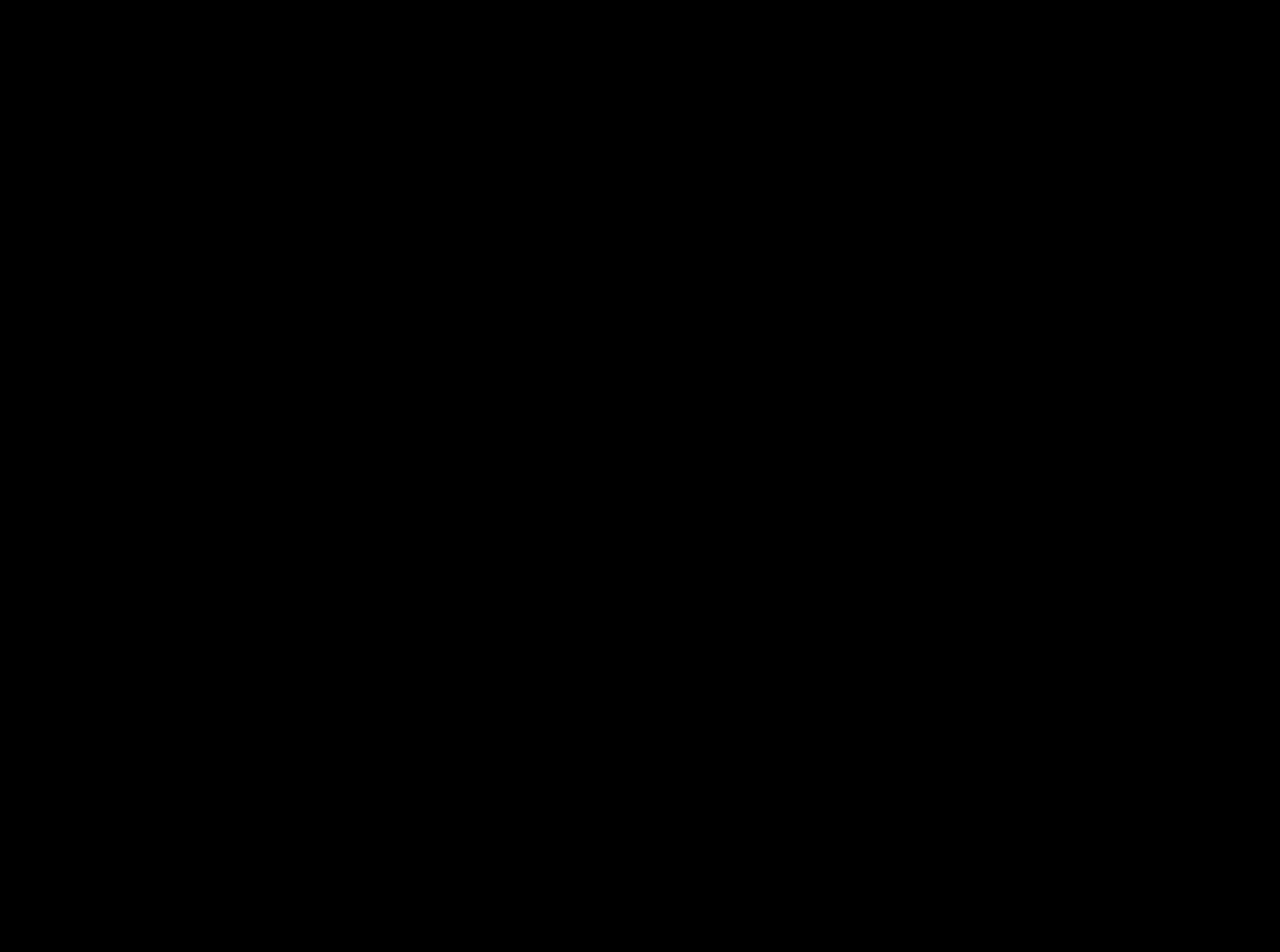
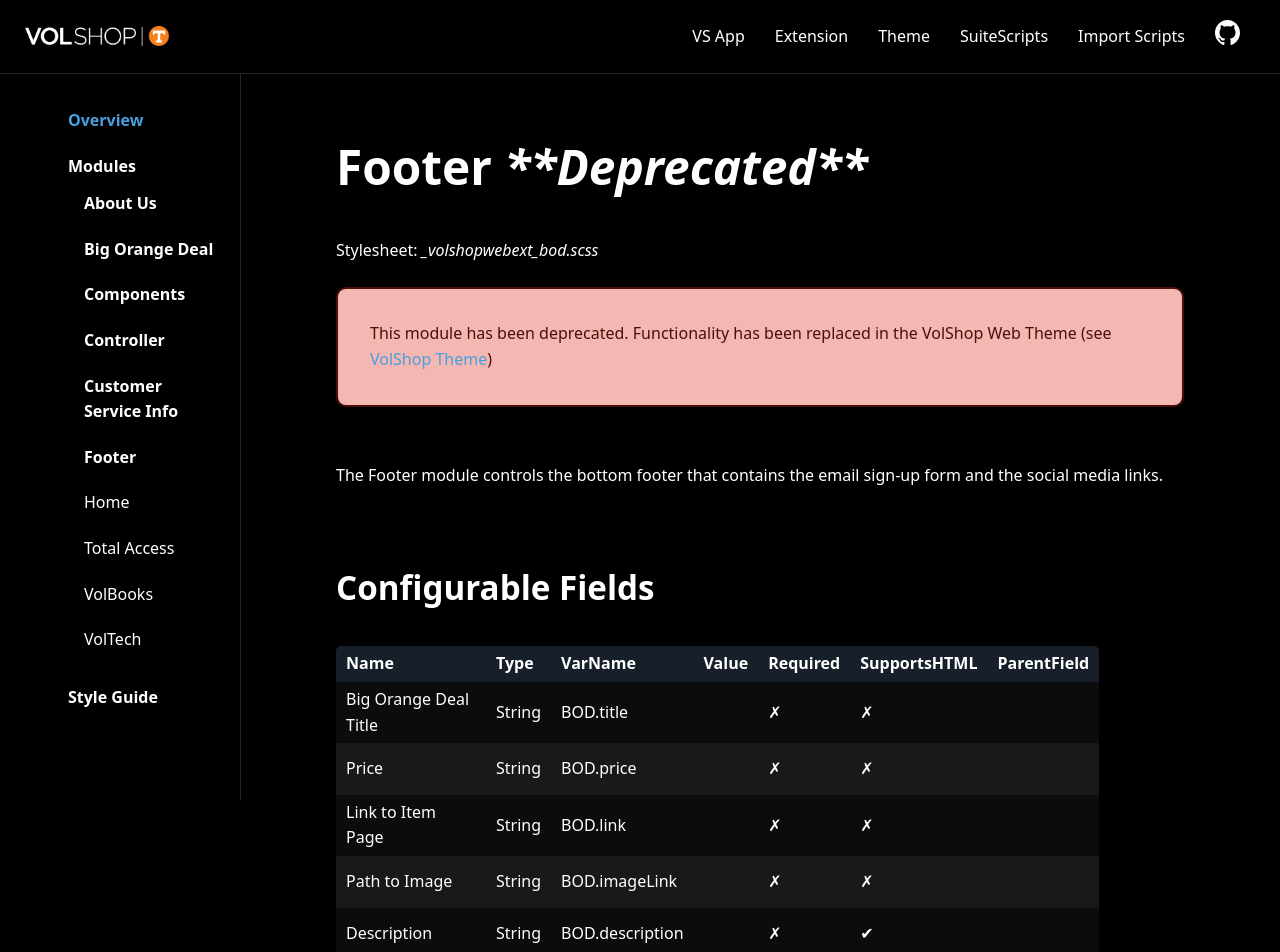
Before and after one commit to VolShop-UTK/volshop-utk.github.io, a React (Vite) app: page /extension/modules/footer in a window 1280 px wide. Before the commit this address had no page. Shown: the top 952 px of the page. Before the commit the page ends 800 px from the top, so only its background shows below. Built offline with nearby package versions, Linux system fonts and the light colour scheme.

Commit message:
added footer

```diff
--- a/src/App.jsx
+++ b/src/App.jsx
@@ -12,6 +12,8 @@ import BigOrangeDealPage from './pages/ExtensionPage/Modules/BigOrangeDealPage.j
 import Controller from './pages/ExtensionPage/Modules/Controller.jsx';
 import StyleGuide from './pages/ExtensionPage/Style/StyleGuide.jsx';
 import CustomerServiceInfo from './pages/ExtensionPage/Modules/CustomerServiceInfo.jsx';
+import Footer from './pages/ExtensionPage/Modules/footer.jsx';
+import ThemePage from './pages/ThemePage/ThemePage.jsx';
 
 function App() {
     document.querySelectorAll('h2, h3, h4, h5, h6').forEach(function (header) {
@@ -34,10 +36,14 @@ function App() {
                     <Route path='modules/big-orange-deal' element={<BigOrangeDealPage />} />
                     <Route path='modules/components' element={<ModulesComponents />} />
                     <Route path='modules/controller' element={<Controller />} />
+                    <Route path='modules/footer' element={<Footer />} />
                     <Route path='modules/customer-service-info' element={<CustomerServiceInfo />} />
 
                     <Route path='style-guidelines' element={<StyleGuide />} />
                     <Route path='components' element={<Components />} />
+                </Route>
+                <Route path='/theme' element={<ThemePage />}>
+                    {/* <Route index element={<ExtensionLandingPage />} /> */}
                 </Route>
             </Routes>
         </Router>
--- /dev/null
+++ b/src/pages/ExtensionPage/Modules/footer.jsx
@@ -0,0 +1,87 @@
+import React from 'react';
+import Heading from '../../../components/Heading';
+import ConfigFields from '../../../components/configFields/ConfigFields';
+import { Link } from 'react-router';
+
+function Footer() {
+    let configFields = [
+        {
+            name: 'Big Orange Deal Title',
+            type: 'String',
+            varName: 'BOD.title',
+            value: '',
+            required: false,
+            supportsHTML: false,
+            parentField: '',
+        },
+        {
+            name: 'Price',
+            type: 'String',
+            varName: 'BOD.price',
+            value: '',
+            required: false,
+            supportsHTML: false,
+            parentField: '',
+        },
+        {
+            name: 'Link to Item Page',
+            type: 'String',
+            varName: 'BOD.link',
+            value: '',
+            required: false,
+            supportsHTML: false,
+            parentField: '',
+        },
+        {
+            name: 'Path to Image',
+            type: 'String',
+            varName: 'BOD.imageLink',
+            value: '',
+            required: false,
+            supportsHTML: false,
+            parentField: '',
+        },
+        {
+            name: 'Description',
+            type: 'String',
+            varName: 'BOD.description',
+            value: '',
+            required: false,
+            supportsHTML: true,
+            parentField: '',
+        },
+    ];
+
+    return (
+        <>
+            <div>
+                <Heading level={1} id='bod'>
+                    Footer <i>**Deprecated**</i>
+                </Heading>
+                <p>
+                    Stylesheet: <i>_volshopwebext_bod.scss</i>
+                </p>
+
+                <div className='calloutError' style={{ marginTop: '1em' }}>
+                    This module has been deprecated. Functionality has been replaced in the VolShop
+                    Web Theme (see <Link to='/theme'>VolShop Theme</Link>)
+                </div>
+
+                <p>
+                    The Footer module controls the bottom footer that contains the email sign-up
+                    form and the social media links.
+                </p>
+            </div>
+
+            <div>
+                <Heading level={3} id='config-fields'>
+                    Configurable Fields
+                </Heading>
+
+                <ConfigFields data={configFields} />
+            </div>
+        </>
+    );
+}
+
+export default Footer;
--- a/src/pages/ExtensionPage/SideNav.jsx
+++ b/src/pages/ExtensionPage/SideNav.jsx
@@ -74,7 +74,16 @@ function SideNav() {
                                     Customer Service Info
                                 </Link>
                             </li>
-                            <li>Footer</li>
+                            <li>
+                                <Link
+                                    to='/extension/modules/footer'
+                                    className={`sidebar-link ${
+                                        activeLink === 'footer' ? 'active' : ''
+                                    }`}
+                                    onClick={() => handleLinkClick('footer')}>
+                                    Footer
+                                </Link>
+                            </li>
                             <li>Home</li>
                             <li>Total Access</li>
                             <li>VolBooks</li>
--- a/src/pages/Home/Home.jsx
+++ b/src/pages/Home/Home.jsx
@@ -25,7 +25,7 @@ const Home = () => {
                 <div className='home-card-grid'>
                     <HomeCard title='VolShop App' icon={app} path='/app' />
                     <HomeCard title='VolShop Extension' icon={extension} path='/extension' />
-                    <HomeCard title='VolShop Theme' icon={theme} path='/' />
+                    <HomeCard title='VolShop Theme' icon={theme} path='/theme' />
                     <HomeCard title='SuiteScripts' icon={script} path='/' />
                     <HomeCard title='Import Scripts' icon={code} path='/' />
                 </div>
--- /dev/null
+++ b/src/pages/ThemePage/ThemePage.jsx
@@ -0,0 +1,7 @@
+import React from 'react';
+
+function ThemePage() {
+    return <div>ThemePage</div>;
+}
+
+export default ThemePage;
--- /dev/null
+++ b/src/styles/components/callouts.css
@@ -0,0 +1,7 @@
+.calloutError {
+    padding: 2em;
+    background-color: var(--errorMessageBackground);
+    color: var(--error-text-color);
+    border: 2px solid var(--error-text-color);
+    border-radius: 10px;
+}
--- a/src/styles/index.css
+++ b/src/styles/index.css
@@ -1,3 +1,4 @@
 @import './typography.css';
 @import './colors.css';
 @import './components/content.css';
+@import './components/callouts.css';
```
